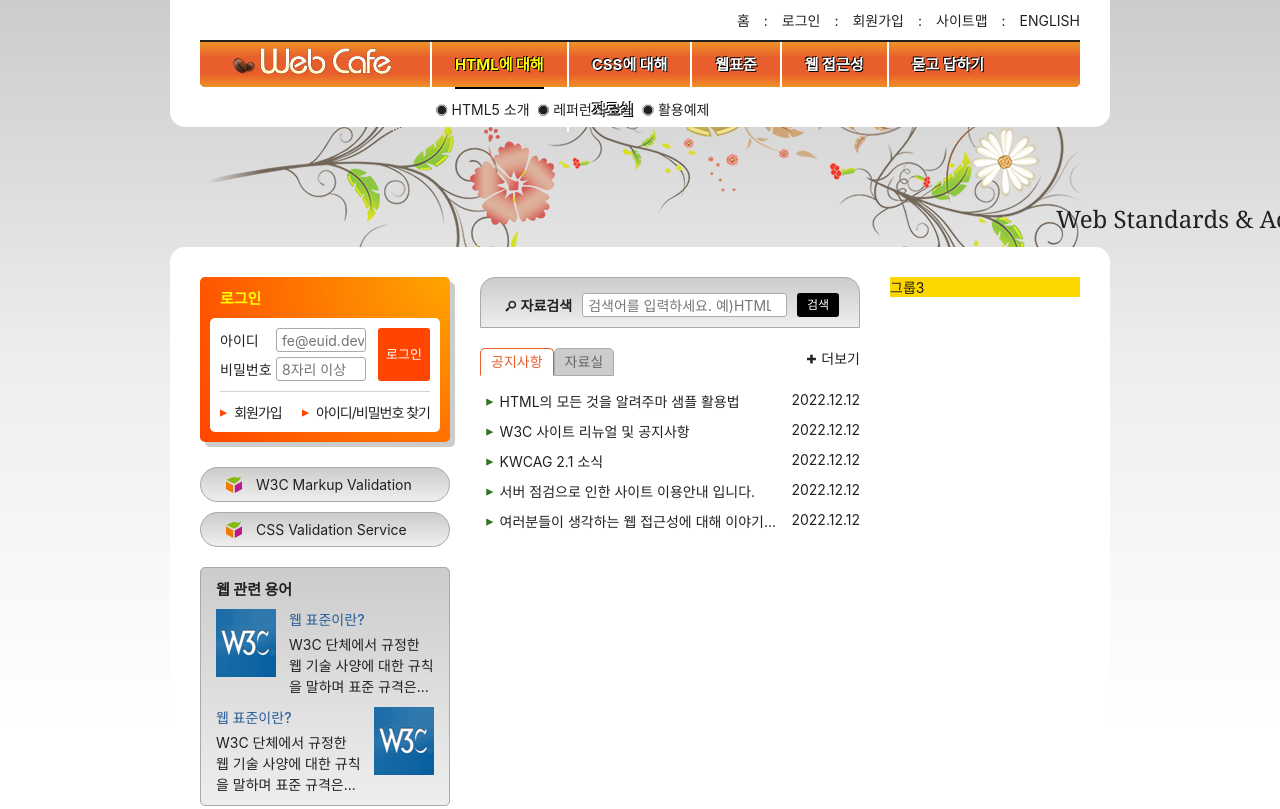
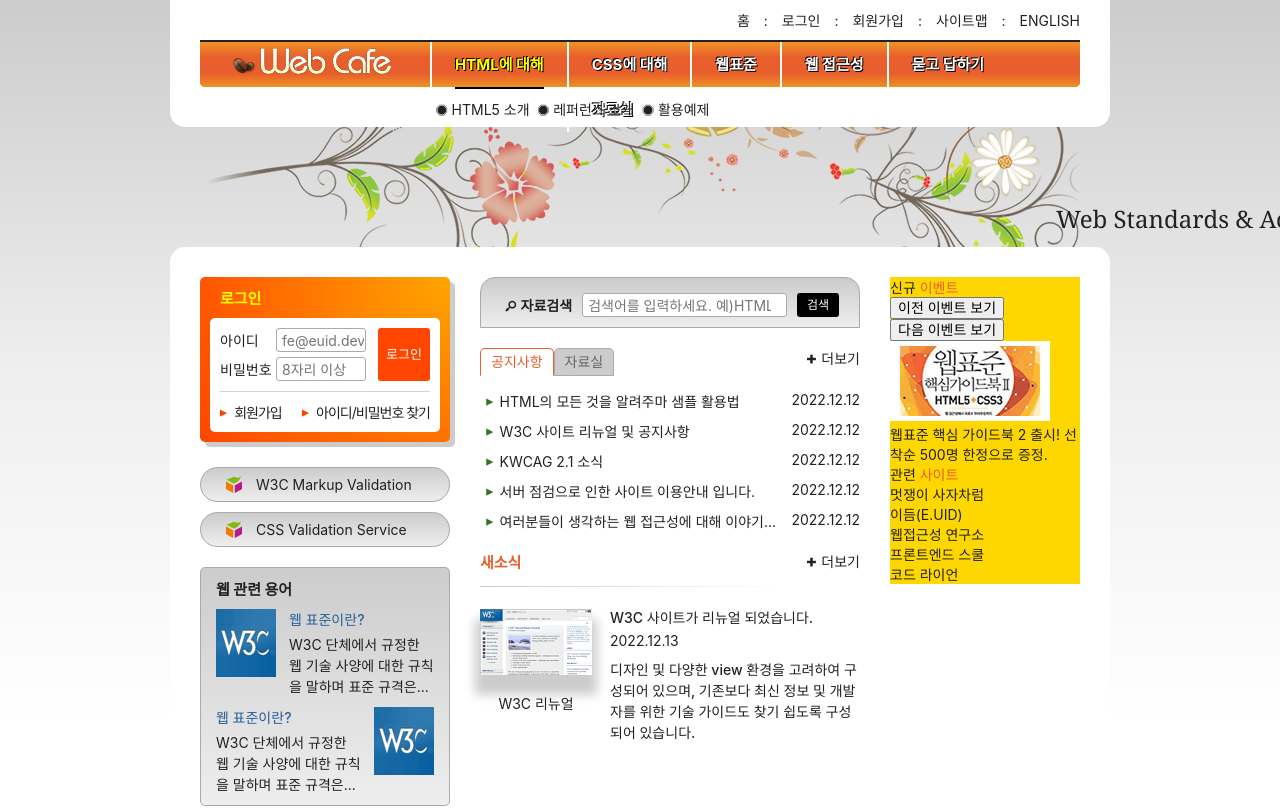
Before and after one commit to eeeyooon/HTML5_practice, a plain HTML site: page index.html in a window 1280 px wide. Shown: the top 809 px of the page. Drawn offline with Linux system fonts and the light colour scheme; a web font is replaced by a local one.

Commit message:
새소식 완성 + 이벤트 마크업

```diff
--- a/index.html
+++ b/index.html
@@ -14,7 +14,7 @@
     <link rel="stylesheet" href="./styles/style.css" />
     <!-- JS 시작 -->
     <script src="./js/main.js" defer></script>
-    <!-- <script src="./js/menu-tab.js"></script> -->
+    <!-- <script src="./js/menu-tab.js" defer></script> -->
   </head>
   <body>
     <header class="header">
@@ -309,9 +309,60 @@
         </div>
       </div>
 
+      <section class="news">
+        <h2 class="news-title">새소식</h2>
+        <a href="/" class="news-link">
+          <article class="news-item">
+            <h3 class="news-item-title">W3C 사이트가 리뉴얼 되었습니다.</h3>
+            <time class="news-item-date" datetime="2022-12-13T09:30:23">2022.12.13</time>
+            <p class="news-item-brief">
+              디자인 및 다양한 view 환경을 고려하여 구성되어 있으며,
+              기존보다 최신 정보 및 개발자를 위한 기술 가이드도
+              찾기 쉽도록 구성되어 있습니다.
+            </p>
+            <figure class="news-item-thumbnail">
+              <img src="assets/news.gif" alt="W3C 사이트가 HTML5 발표 후 새롭게 리뉴얼 된 모습" />
+              <figcaption>W3C 리뉴얼</figcaption>
+            </figure>
+          </article>
+        </a>
+        <a href="/" class="icon-plus news-more more" title="새소식">더보기</a>
+
+      </section>
+
 
     </div>
-      <div class="group group3">그룹3</div>
+      <div class="group group3">
+
+        <div class="gradient-effect">
+          <section class="event">
+            <h2 class="event-title">신규 <span class="accent-color">이벤트</span></h2>
+            <div class="event-button-wrapper">
+              <button type="button" class="event-button event-button-prev">이전 이벤트 보기</button>
+              <button type="button" class="event-button event-button-next">다음 이벤트 보기</button>
+            </div>
+            <div id="eventDetail">
+              <p class="event-thumbnail">
+                <img src="./assets/free_gift.gif" alt="이벤트 경품 : 웹표준 핵심 가이드북 2(HTML5+CSS3) 증정" />
+              </p>
+              <p class="event-brief">
+                <em>웹표준 핵심 가이드북 2 출시!</em> 선착순 500명 한정으로 증정.
+              </p>
+            </div>
+          </section>
+          <section class="related">
+            <h2 class="related-title">관련 <span class="accent-color">사이트</span></h2>
+            <ul class="related-list" tabindex="0">
+              <li><a href="/">멋쟁이 사자차럼</a></li>
+              <li><a href="/">이듬(E.UID)</a></li>
+              <li><a href="/">웹접근성 연구소</a></li>
+              <li><a href="/">프론트엔드 스쿨</a></li>
+              <li><a href="/">코드 라이언</a></li>
+            </ul>
+          </section>
+        </div>
+
+      </div>
     </main>
     <article class="slogan">슬로건</article>
     <footer class="footer">
--- a/styles/style.css
+++ b/styles/style.css
@@ -674,6 +674,102 @@
   color: hsla(110, 50%, 30%, 1);
 }
 
+/* 새소식 */
+
+.news {
+  /* background-color: yellow; */
+  position: relative;
+  margin-top: 20px;
+}
+
+.news::before {
+  content: "";
+  position: absolute;
+  top: 35px;
+  left: 0;
+  width: 80%;
+  height: 1px;
+  background: #aaa linear-gradient(to right, #ccc, #fff);
+}
+
+.news-link {
+  /* background-color: pink; */
+  /* 배경색이 보이지 않음. a태그는 인라인 상자.
+  렌더링하려고 하자 인라인은 블록을 포함하지 못하는게 맞지만 HTML5에서부터는 가능하게 됨.
+  저 a태그는 투명 모델임. 그래서 문법상 허용은 하지만
+  여전히 인라인 상자이기 때문에 색상은 보이지 않음.
+  block을 주면 색상이 보임. */
+  display: block;
+}
+
+.news-title {
+  color: #e85e2c;
+  font-weight: 700;
+  font-size: 1.5rem;
+}
+
+.news-item {
+  /* background-color: skyblue; */
+  margin-top: 35px;
+  position: relative;
+  padding-left: 130px;
+}
+
+
+.news-item-title {
+  /* background-color: orange; */
+  font-weight: 500;
+}
+
+.news-item-date {
+  /* background-color: lightgreen; */
+  display: block;
+  margin: 5px 0 10px;
+}
+
+.news-item-brief {
+  /* background-color: darksalmon; */
+  line-height: 1.5;
+  font-weight: 500;
+}
+
+.news-item-thumbnail {
+  /* background-color: greenyellow; */
+  position: absolute;
+  top: 2px;
+  left: 0;
+  text-align: center;
+}
+
+.news-item-thumbnail img {
+  box-shadow: 0 15px 10px 5px #ccc;
+  margin-bottom: 15px;
+}
+
+.news-more {
+  /* background-color: coral; */
+  position: absolute;
+  /* absolute가 되며 영역을 차지 하지 않음. (섹션의 배경색인 노란색을 벗어남.) 위에 독립적으로 떠있는 상태 > block 상태라 (width, height 모두 auto)*/
+  top: -8px;
+  right: -8px;
+  padding: 8px;
+
+  /* padding을 주고 top, right를 같은 값을 -로 주면 위치는 동일하지만 클릭할 수 있는 영역이 (a링크영역) 넓어지기 때문에 사용자 입장에서 좀더
+  편리할 수 있으니 padding주는 것. */
+}
+
+
+/* 신규 이벤트 및 관련 사이트 */
+
+.gradeint-effect {
+
+}
+
+.accent-color {
+  color: #e85e2c;
+}
+
+
 /* 슬로건 */
 .slogan {
   background-color: skyblue;
```
Also changed, not shown: js/menu-tab.js (+25 -12 lines), styles/tailwindcss.html (added, +13 -0 lines).
